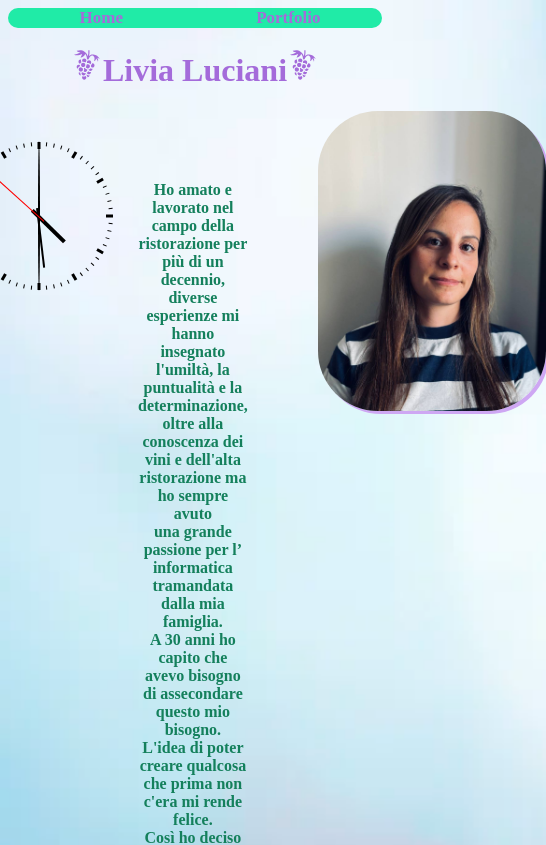
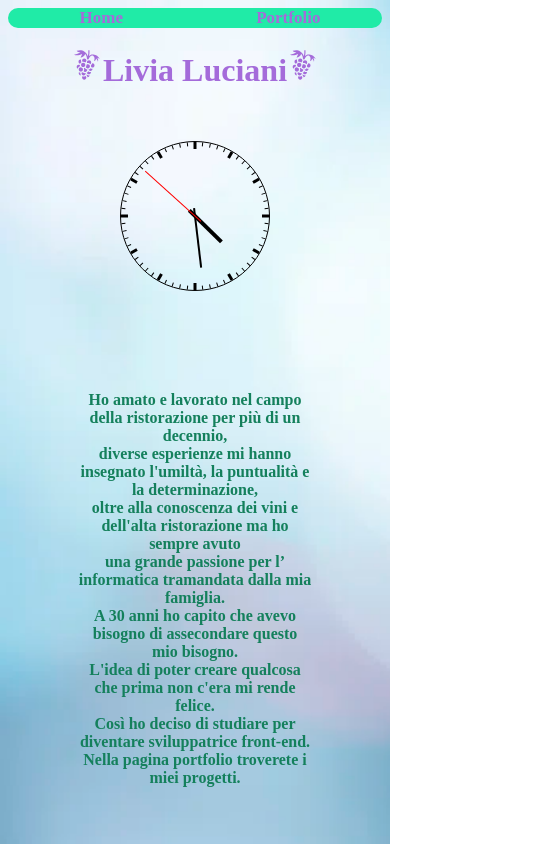
Before and after one commit to LiviaL22/My-Portfolio, a React (Vite) app: page / in a window 390 px wide. Shown: the top 845 px of the page, 546 px wide, since content can reach past the window. Built offline with nearby package versions, Linux system fonts and the light colour scheme.

Commit message:
responsive

```diff
--- a/src/App.css
+++ b/src/App.css
@@ -1,5 +1,14 @@
 html {
 background-image: url(/src/assets/back.webp);
 background-repeat: no-repeat;
+width: 100%;
+height: 100%;
+top: 0;
+left: 0;
+position: fixed;
+z-index: -1;
+-webkit-background-size: cover;
+-moz-background-size: cover;
+-o-background-size: cover;
 background-size: cover;
 }
--- a/src/components/contacts/contacts.jsx
+++ b/src/components/contacts/contacts.jsx
@@ -8,13 +8,13 @@ export default function Contacts() {
         <>
 
         <div className={Style.contacts}>
-            <a className={Style.git} href='https://github.com/LiviaL22' rel="noopener noreferrer" target='_blank'>
+            <a className={Style.link} href='https://github.com/LiviaL22' rel="noopener noreferrer" target='_blank'>
                 <BsGithub/>
             </a>
             <a className={Style.link} href='https://www.linkedin.com/in/livia-luciani-b3a2981b0/' rel="noopener noreferrer" target='_blank'>
                 <BsLinkedin/>
             </a>
-            <a className={Style.insta} href='https://www.instagram.com/livia_luciani22/'  rel="noopener noreferrer" target='_blank'>
+            <a className={Style.link} href='https://www.instagram.com/livia_luciani22/'  rel="noopener noreferrer" target='_blank'>
                <BsInstagram/>
             </a>
         </div>
--- a/src/components/contacts/contacts.module.css
+++ b/src/components/contacts/contacts.module.css
@@ -16,19 +16,10 @@
     justify-content: space-around;
     padding-top: 70px;
     padding-bottom: 70px;
-}
 
-.git {
-    color: rgb(164, 107, 218);
-    font-size: 50px;
 }
 
 .link {
     color: rgb(164, 107, 218);
     font-size: 50px;
 }
-
-.insta {
-    color: rgb(164, 107, 218);
-    font-size: 50px;
-}
--- a/src/page/home/home.module.css
+++ b/src/page/home/home.module.css
@@ -6,13 +6,8 @@
 .title {
     color: rgb(164, 107, 218);
     text-align: center;
-
 }
 
-.container2 {
-   display: flex;
-   flex-direction: row;
-}
 
 .text {
     color: rgb(20, 128, 92);
@@ -23,10 +18,8 @@
 }
 
 .clock {
-    background-color: rgb(164, 107, 218);
     border-radius: 75px;
     margin: 30px;
-
 }
 
 .photo {
@@ -34,3 +27,19 @@
     height: 300px;
     box-shadow: 3px 3px rgb(206, 167, 243);
 }
+
+@media (max-width:600px) {
+    .container1 {
+        display: flex;
+        flex-direction: column;
+        align-items: center;
+    }
+}
+
+@media (max-width:600px) {
+    .photo {
+        height: 200px;
+        border-radius: 30px;
+        box-shadow: 2px 2px rgb(206, 167, 243);
+    }
+}
--- a/src/page/portfolio/portfolio.module.css
+++ b/src/page/portfolio/portfolio.module.css
@@ -28,8 +28,8 @@
 
 @media (max-width:600px) {
     .photo {
-      height: 100px;
-      border-radius: 15px;
+      height: 75px;
+      border-radius: 10px;
       box-shadow: 2px 2px rgb(164, 107, 218);
     }
 }
```
